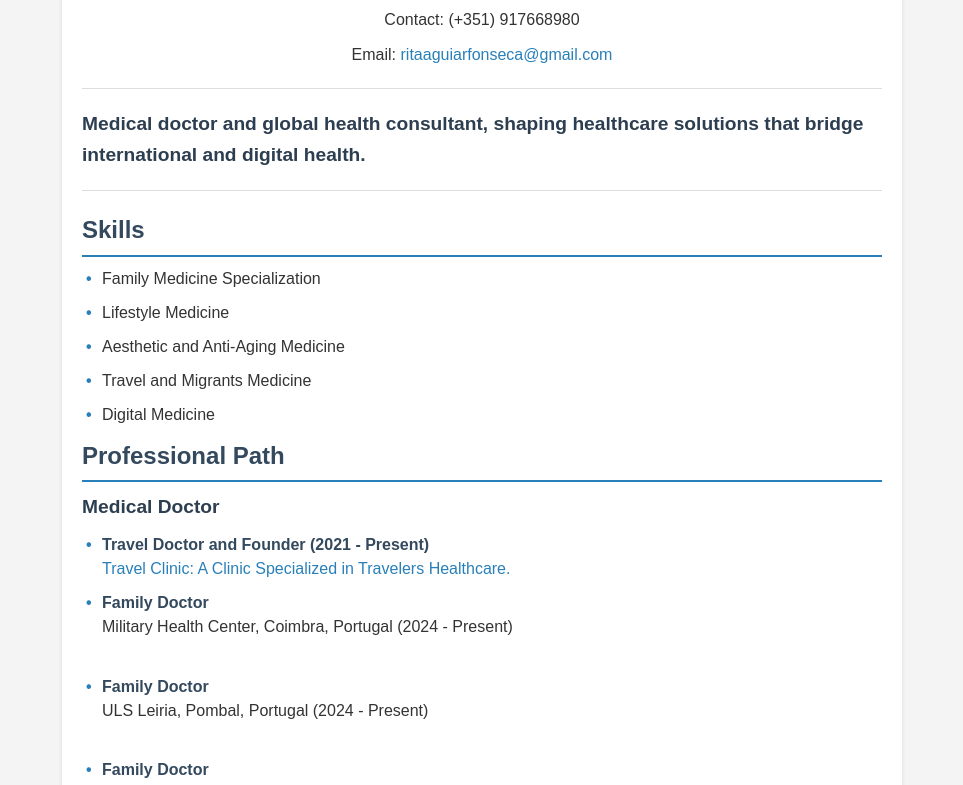
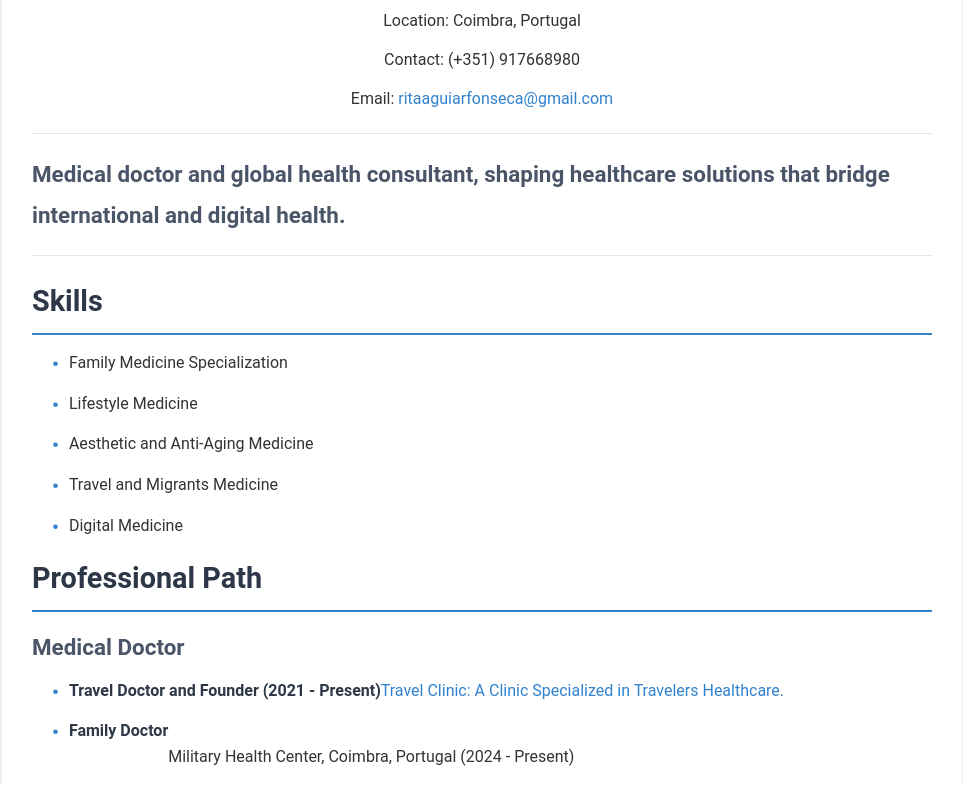
Before and after one commit to RitaGitHubH/CurriculumVitae, a plain HTML site: page index.html in a window 1280 px wide. Shown: the part 130-915 px from the top of the page, without its empty margins (158-1121 px from the left). Drawn offline with Linux system fonts and the light colour scheme.

Commit message:
Update style.css

```diff
--- a/style.css
+++ b/style.css
@@ -6,28 +6,28 @@ body, h1, h2, h3, ul, li, p {
 }
 
 body {
-    font-family: Arial, sans-serif;
-    line-height: 1.6;
-    background-color: #f4f4f4;
+    font-family: 'Roboto', sans-serif;
+    line-height: 1.8;
+    background-color: #f9f9f9;
     color: #333;
     margin: 20px;
 }
 
 #resume {
-    max-width: 800px;
+    max-width: 900px;
     margin: 0 auto;
-    background: #fff;
-    padding: 20px;
-    border-radius: 8px;
-    box-shadow: 0 2px 4px rgba(0, 0, 0, 0.1);
+    background: #ffffff;
+    padding: 30px;
+    border-radius: 12px;
+    box-shadow: 0 4px 6px rgba(0, 0, 0, 0.1);
 }
 
 /* Header */
 h1 {
-    font-size: 2em;
+    font-size: 2.5em;
     text-align: center;
-    color: #2c3e50;
-    margin-bottom: 10px;
+    color: #1a202c;
+    margin-bottom: 15px;
 }
 
 p {
@@ -36,7 +36,7 @@ p {
 }
 
 p a {
-    color: #2980b9;
+    color: #3182ce;
     text-decoration: none;
 }
 
@@ -47,23 +47,23 @@ p a:hover {
 hr {
     border: 0;
     height: 1px;
-    background: #ddd;
+    background: #e2e8f0;
     margin: 20px 0;
 }
 
 /* Sections */
 h2 {
-    font-size: 1.5em;
-    margin-bottom: 10px;
-    color: #34495e;
-    border-bottom: 2px solid #2980b9;
+    font-size: 1.8em;
+    margin-bottom: 15px;
+    color: #2d3748;
+    border-bottom: 2px solid #3182ce;
     padding-bottom: 5px;
 }
 
 h3 {
-    font-size: 1.2em;
-    color: #2c3e50;
-    margin-top: 10px;
+    font-size: 1.4em;
+    color: #4a5568;
+    margin-top: 15px;
     margin-bottom: 10px;
 }
 
@@ -76,28 +76,28 @@ ul {
 
 li {
     margin-bottom: 10px;
-    line-height: 1.5;
+    line-height: 1.6;
+    display: flex;
+    align-items: flex-start;
 }
 
-/* Skills and Competences */
-ul li::before {
+li::before {
     content: "\2022";
-    color: #2980b9;
+    color: #3182ce;
+    font-size: 1.2em;
     font-weight: bold;
-    display: inline-block;
-    width: 1em;
-    margin-left: -1em;
+    margin-right: 10px;
 }
 
 /* Highlighted Elements */
 strong {
-    color: #34495e;
+    color: #2d3748;
     font-weight: bold;
 }
 
 /* Links */
 a {
-    color: #2980b9;
+    color: #3182ce;
     text-decoration: none;
 }
 
@@ -105,26 +105,36 @@ a:hover {
     text-decoration: underline;
 }
 
-/* Languages and Competences */
-#languages ul, #other-competences ul {
-    margin-top: 10px;
+/* Buttons and Interactive Elements */
+button {
+    background-color: #3182ce;
+    color: #fff;
+    padding: 10px 15px;
+    border: none;
+    border-radius: 8px;
+    cursor: pointer;
+    font-size: 1em;
+}
+
+button:hover {
+    background-color: #2b6cb0;
 }
 
 /* Responsive Design */
-@media (max-width: 600px) {
+@media (max-width: 768px) {
     #resume {
-        padding: 15px;
+        padding: 20px;
     }
 
     h1 {
-        font-size: 1.8em;
+        font-size: 2em;
     }
 
     h2 {
-        font-size: 1.3em;
+        font-size: 1.5em;
     }
 
     h3 {
-        font-size: 1.1em;
+        font-size: 1.2em;
     }
 }
```
